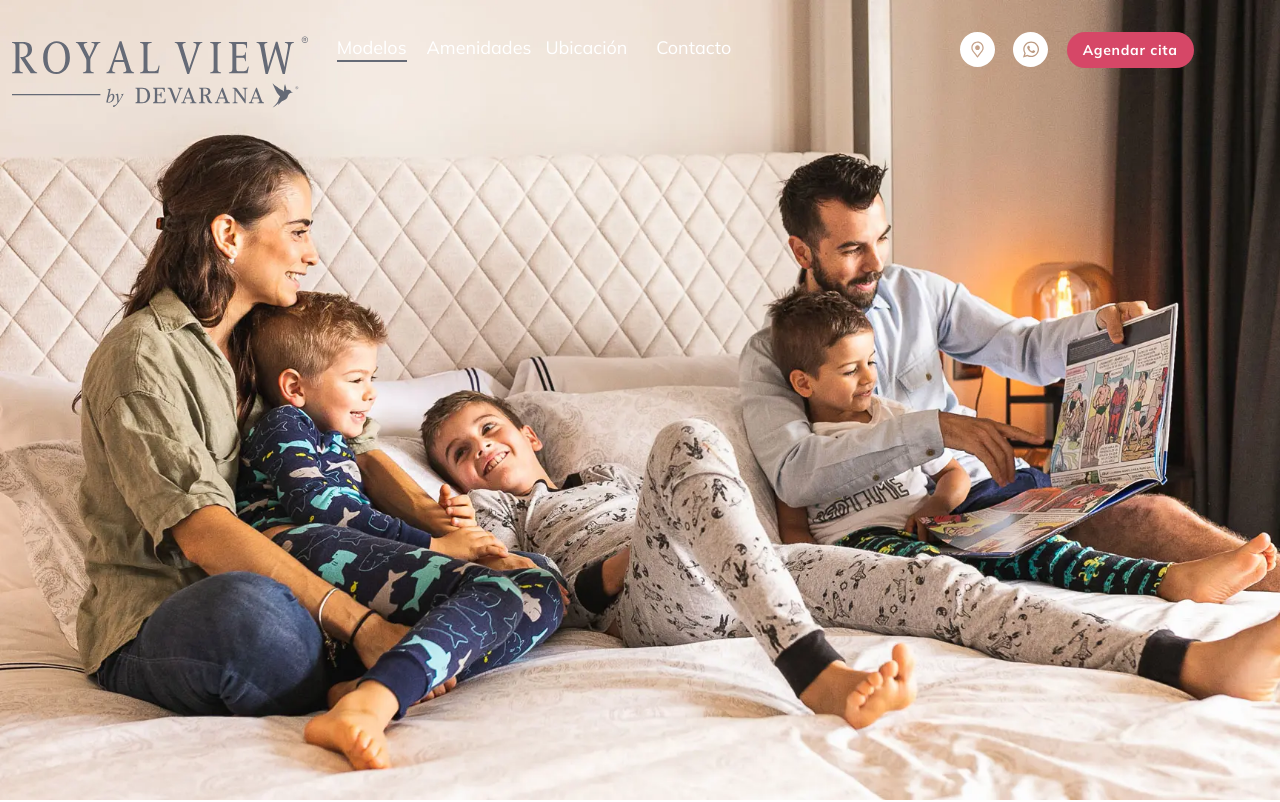
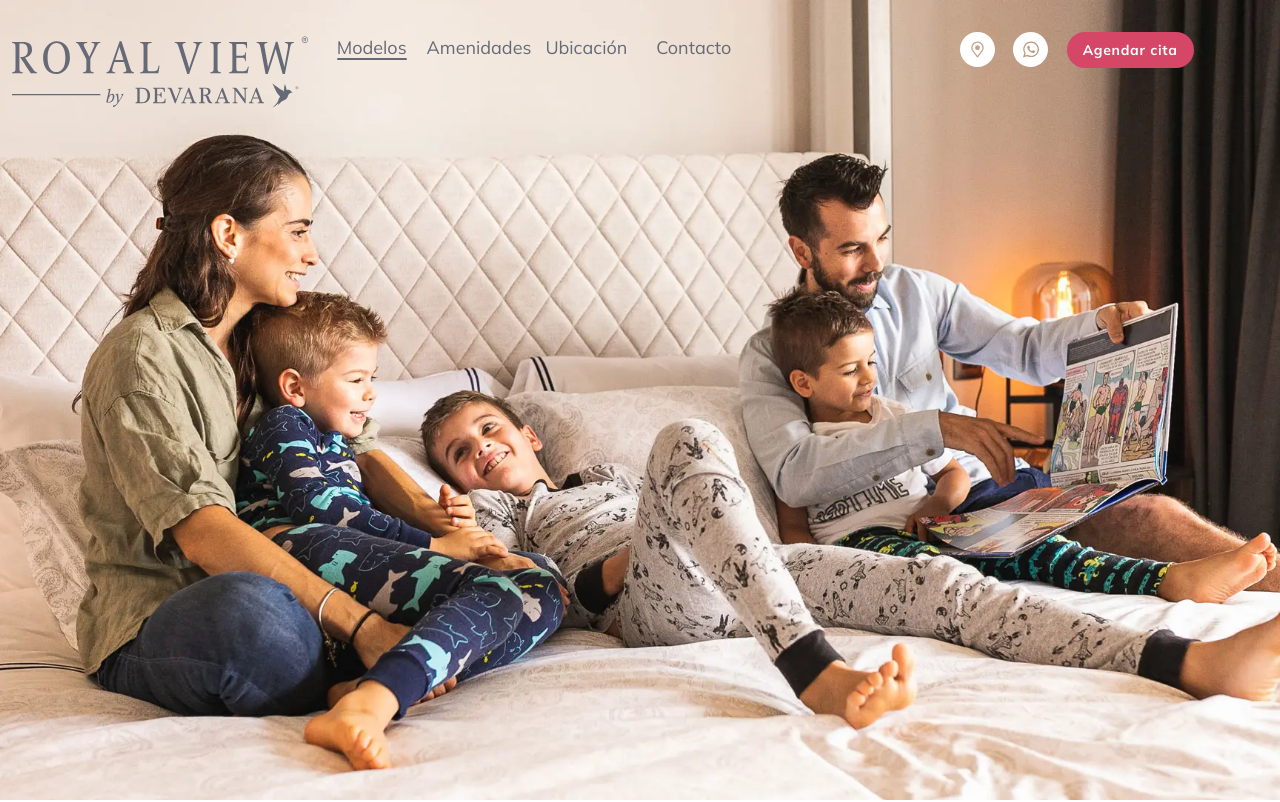
Before and after one commit to AbrahamDevarana/royalview_next, a Next.js app: page /modelos in a window 1280 px wide. Shown: the top 802 px of the page. Built offline with nearby package versions, Linux system fonts and the light colour scheme.

Commit message:
Ajustes Menú Efecto

```diff
--- a/components/layout/Menu.jsx
+++ b/components/layout/Menu.jsx
@@ -15,11 +15,15 @@ const Menu = ({activeNavbar, responsiveScreen}) => {
 
     const activeUrl = (regularUrl)  => {
         let classActive = ''
-        if(currentUrl === regularUrl){
-            classActive += 'border-b-2'
+        if(currentUrl === '/amenidades' || currentUrl === '/contacto'){
+            classActive += 'after:bg-white'
         }
         if( currentUrl === '/modelos' || currentUrl === '/ubicacion' || activeNavbar === 1){
-            classActive += ' text-royal-graph border-royal-graph'
+            classActive += ' text-royal-graph after:bg-royal-graph'
+        }
+
+        if(currentUrl === regularUrl){
+            classActive += ' active'
         }
         return classActive
     }
@@ -46,24 +50,32 @@ const Menu = ({activeNavbar, responsiveScreen}) => {
                 <div className="grid grid-cols-12 pt-8 pb-4">
                     <div className="col-span-3">
                         <Link href={'/'}>
-                            <div className="cursor-pointer">
+                            <div className="cursor-pointer ">
                                 <RoyalViewSVG width={400} height={80} className={`${currentLogo()}  w-full px-3`} />
                             </div>
                         </Link>
                     </div>
                     <div className={`col-span-6 transition-all ease-in-out duration-500 ${activeNavbar === 1 ? 'my-auto' : ''}`}>
                         <div className="grid grid-cols-12 justify-items-center gap-x-1 py-1">
-                            <div className={`col-span-3 xl:col-span-2 text-white font-mulish font-normal ${activeUrl('/modelos')}`}>
-                                <Link href="/modelos" >Modelos</Link>
+                            <div className={`col-span-3 xl:col-span-2 text-white font-mulish relative font-normal`}>
+                                <Link href="/modelos">
+                                    <span className={`link cursor-pointer ${activeUrl('/modelos')} `}>Modelos</span>
+                                </Link>
                             </div>
-                            <div className={`col-span-3 xl:col-span-2 text-white font-mulish font-normal ${activeUrl('/amenidades')}`}>
-                                <Link href="/amenidades">Amenidades</Link>
+                            <div className={`col-span-3 xl:col-span-2 text-white font-mulish relative font-normal`}>
+                                <Link href="/amenidades">
+                                    <span className={`link cursor-pointer ${activeUrl('/amenidades')}`}>Amenidades</span>
+                                </Link>
                             </div>
-                            <div className={`col-span-3 xl:col-span-2 text-white font-mulish font-normal ${activeUrl('/ubicacion')}`}>
-                                <Link href="/ubicacion">Ubicación</Link>
+                            <div className={`col-span-3 xl:col-span-2 text-white font-mulish relative font-normal`}>
+                                <Link href="/ubicacion">
+                                    <span className={`link cursor-pointer ${activeUrl('/ubicacion')}`}>Ubicación</span>
+                                </Link>
                             </div>
-                            <div className={`col-span-3 xl:col-span-2 text-white font-mulish font-normal ${activeUrl('/contacto')}`}>
-                                <Link href="/contacto">Contacto</Link>
+                            <div className={`col-span-3 xl:col-span-2 text-white font-mulish relative font-normal`}>
+                                <Link href="/contacto">
+                                    <span className={`link cursor-pointer ${activeUrl('/contacto')}`}>Contacto</span>
+                                </Link>
                             </div>
                         </div>
                     </div>
--- a/next.config.js
+++ b/next.config.js
@@ -2,6 +2,12 @@
 const nextConfig = {
   reactStrictMode: true,
   swcMinify: true,
+//   experimental: {
+//     images: {
+//         unoptimized: true,
+//         loader: 'akamai'
+//       }
+//   }
 }
 
 module.exports = nextConfig
--- a/package.json
+++ b/package.json
@@ -4,7 +4,7 @@
   "private": true,
   "scripts": {
     "dev": "next dev -p 3001",
-    "build": "next build",
+    "build": "next build && next export",
     "start": "next start",
     "lint": "next lint"
   },
--- a/styles/globals.css
+++ b/styles/globals.css
@@ -309,3 +309,26 @@ p, li{
         object-position: left;
     }
   }
+
+
+
+.link::after {
+    content: '';
+    width: 100%;
+    height: 2px;
+    border-radius: 4px;
+    position: absolute;
+    left: 0;
+    bottom: 0;
+    transform: scaleX(0);
+    transform-origin: left;
+    transition: transform .25s ease;
+}
+
+.link.active::after{
+    transform: scaleX(1);
+}
+
+.link:hover::after{
+    transform: scaleX(1);
+}
```
Also changed, not shown: 1 other file (tests, documents, lock files or other folders).
